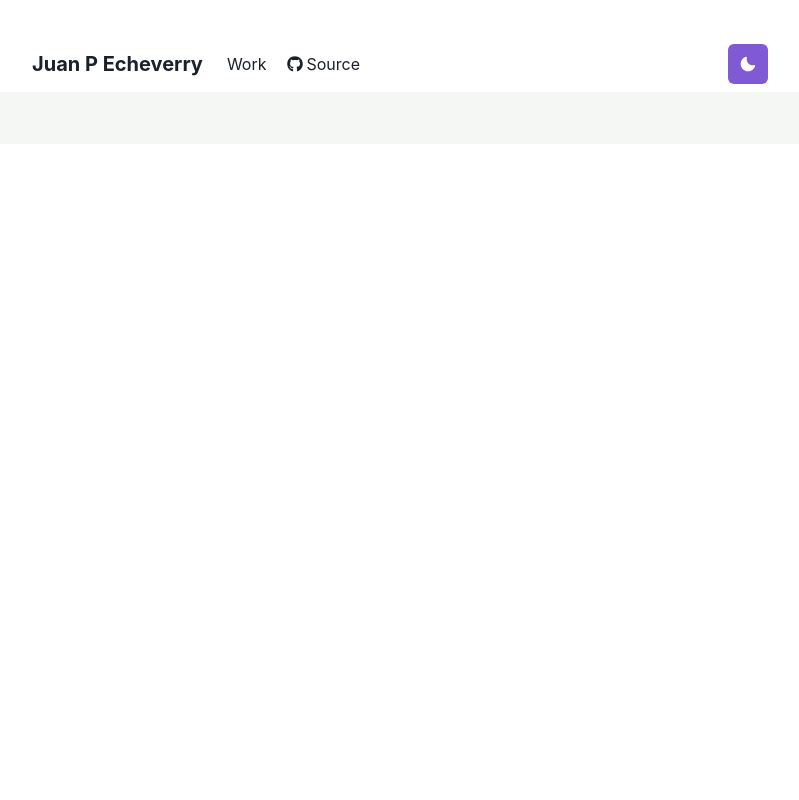
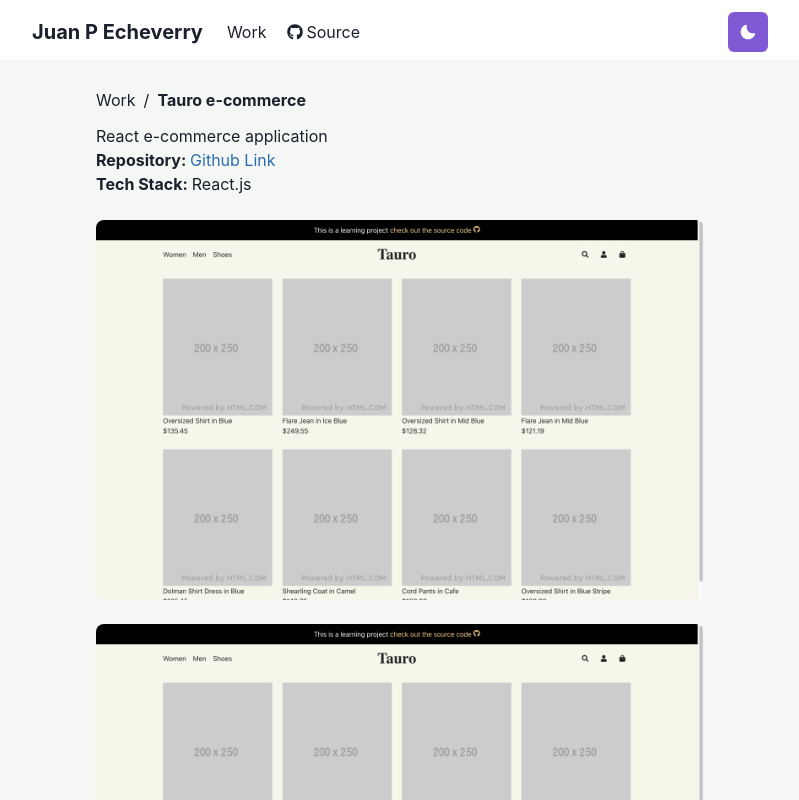
Before and after one commit to jpecheverryp/react-porfolio, a React (Create React App) app: page /work/tauroecomm in a window 1280 px wide. Shown: the top 800 px of the page, without its empty margins (240-1039 px from the left). Built offline with nearby package versions, Linux system fonts and the light colour scheme.

Commit message:
add tauro project

```diff
--- a/src/App.tsx
+++ b/src/App.tsx
@@ -6,6 +6,7 @@ import Navbar from './components/Navbar';
 import Homepage from './pages/Homepage';
 import DigitalGarden from './pages/Projects/DigitalGarden';
 import ReactEmployeeDirectory from './pages/Projects/ReactEmployeeDirectory';
+import TauroeComm from './pages/Projects/TauroeComm';
 import Work from './pages/Work';
 
 function App() {
@@ -20,6 +21,7 @@ function App() {
           path='work/employeedirectory'
           element={<ReactEmployeeDirectory />}
         />
+        <Route path='work/tauroecomm' element={<TauroeComm />} />
       </Routes>
       <Footer />
     </Box>
--- /dev/null
+++ b/src/pages/Projects/TauroeComm.tsx
@@ -0,0 +1,73 @@
+import React from 'react';
+import {
+  Box,
+  Breadcrumb,
+  BreadcrumbItem,
+  BreadcrumbLink,
+  Container,
+  Image,
+  Link,
+  Text,
+  useColorModeValue,
+} from '@chakra-ui/react';
+import { Link as RouterLink } from 'react-router-dom';
+import tauroThumbnail from '../../images/tauroThumbnail.png';
+import employeeDirectory2 from '../../images/employeeDirectory2.png';
+
+const TauroeComm = () => {
+  return (
+    <Container maxW={'container.sm'} pt={16}>
+      <Breadcrumb mt={6}>
+        <BreadcrumbItem as={RouterLink} to={'/work'}>
+          <BreadcrumbLink>Work</BreadcrumbLink>
+        </BreadcrumbItem>
+        <BreadcrumbItem isCurrentPage>
+          <BreadcrumbLink href='#' fontWeight={'bold'}>
+            Tauro e-commerce
+          </BreadcrumbLink>
+        </BreadcrumbItem>
+      </Breadcrumb>
+      <Text mt={3}>React e-commerce application</Text>
+      {/* <Text mt={6}>
+        <Text as={'span'} fontWeight={'bold'}>
+          Website:{' '}
+        </Text>
+
+        <Link
+          href={'https://jpecheverryp.github.io/react-employee-directory/'}
+          target={'_blank'}
+          color={useColorModeValue('blue.600', 'orange.200')}
+        >
+          Live Site
+        </Link>
+      </Text> */}
+      <Text>
+        <Text as={'span'} fontWeight={'bold'}>
+          Repository:{' '}
+        </Text>
+
+        <Link
+          href={'https://github.com/jpecheverryp/ecomm'}
+          target={'_blank'}
+          color={useColorModeValue('blue.600', 'orange.200')}
+        >
+          Github Link
+        </Link>
+      </Text>
+      <Text>
+        <Text as={'span'} fontWeight={'bold'}>
+          Tech Stack:{' '}
+        </Text>
+        <Text as={'span'}>React.js</Text>
+      </Text>
+      <Box mt={6}>
+        <Image src={tauroThumbnail} borderRadius='lg' />
+      </Box>
+      <Box mt={6}>
+        <Image src={tauroThumbnail} borderRadius='lg' />
+      </Box>
+    </Container>
+  );
+};
+
+export default TauroeComm;
--- a/src/pages/Work.tsx
+++ b/src/pages/Work.tsx
@@ -11,6 +11,7 @@ import {
 import { Link as RouterLink } from 'react-router-dom';
 import digitalGardenThumb from '../images/digitalGardenThumb.png';
 import employeeDirectory from '../images/employeeDirectory.png';
+import tauroEcommThumb from '../images/tauroThumbnail.png';
 import React from 'react';
 
 const Work = () => {
@@ -45,23 +46,22 @@ const Work = () => {
         templateColumns={{ base: 'repeat(1, 1fr)', md: 'repeat(2, 1fr)' }}
         gap={2}
       >
-        {/* <LinkBox as={RouterLink} to='/work/digitalgarden'>
+        {/* Tauro */}
+        <LinkBox as={RouterLink} to='/work/tauroecomm'>
           <GridItem w={'100%'} p={2}>
             <Image
               loading='lazy'
-              src={digitalGardenThumb}
+              src={tauroEcommThumb}
               borderRadius={'lg'}
-              alt={'Digital Garden Thumbnail'}
+              alt={'Tauro e-commerce shop'}
             />
             <Heading as={'h4'} size={'md'} mt={2} textAlign={'center'}>
-              Digital Garden
+              Tauro e-commerce Shop
             </Heading>
-            <Text textAlign={'center'}>
-              Lorem ipsum dolor sit amet consectetur adipisicing elit. Obcaecati
-              quibusdam aspernatur ad velit eum
-            </Text>
+            <Text textAlign={'center'}>Tauro is an e-commerce project</Text>
           </GridItem>
-        </LinkBox> */}
+        </LinkBox>
+        {/* Employee Directory */}
         <LinkBox as={RouterLink} to='/work/employeedirectory'>
           <GridItem w={'100%'} p={2}>
             <Image
```
Also changed, not shown: src/images/tauroThumbnail.png (added).
